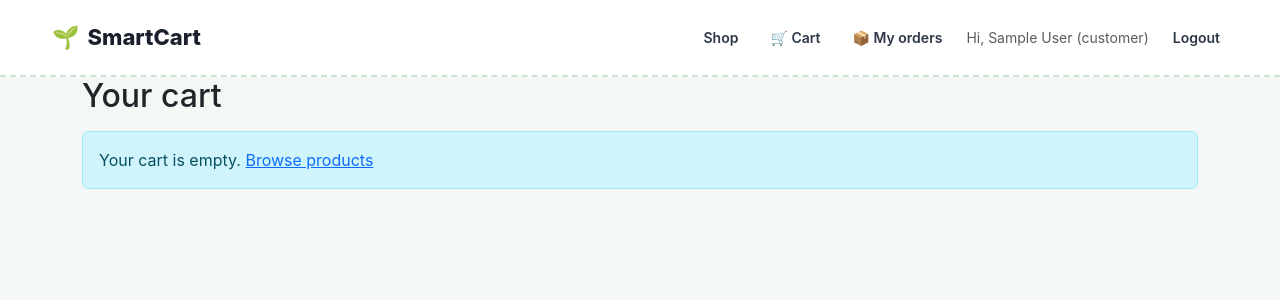
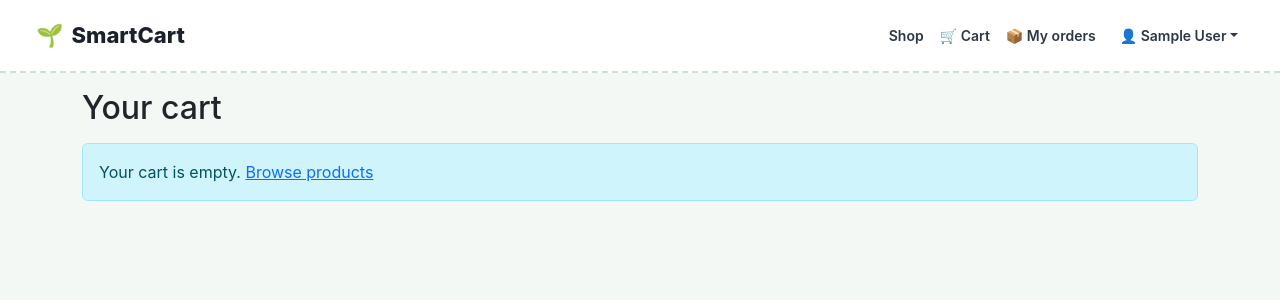
Before and after one commit to Ahana-06/OnlineStore, a Flask app: page /cart in a window 1280 px wide. Shown: the top 300 px of the page. Run offline with Flask 3, Linux system fonts and the light colour scheme; the visitor is signed in with stand-in values (Sample User, id 1); data that the repository does not hold is empty.

Commit message:
Fit the nav bar on one line and space pages below it
The nav collapses into the menu button below 1200px. Admin-only links (flagged orders, users, audit log) move into a Manage menu, and the greeting and Logout into an account menu, so the full admin bar fits without a sideways scroll. Pages get a little top padding so headings don't touch the bar.

```diff
--- a/app/templates/base.html
+++ b/app/templates/base.html
@@ -14,7 +14,7 @@
         /* Top Navigation Header */
         .navbar-custom {
             background: #ffffff;
-            padding: 16px 40px;
+            padding: 14px 24px;
             border-bottom: 2px dashed #cae2d0;
         }
         .navbar-brand {
@@ -113,18 +113,18 @@
             background-color: #cbd5d0;
             color: #4a5568;
         }
-        .navbar-custom .navbar-nav {
-            flex-wrap: wrap;
-            row-gap: 4px;
+        @media (min-width: 1200px) {
+            .navbar-custom .navbar-nav { flex-wrap: nowrap; white-space: nowrap; }
+            .navbar-custom .nav-link { padding-left: 6px !important; padding-right: 6px !important; }
         }
-        @media (max-width: 991px) {
+        @media (max-width: 1199px) {
             .navbar-custom { padding: 12px 16px; }
         }
     </style>
 </head>
 <body>
     <!-- Top Navigation Bar matching the image -->
-    <nav class="navbar navbar-expand-lg navbar-custom">
+    <nav class="navbar navbar-expand-xl navbar-custom">
         <div class="container-fluid">
             <a class="navbar-brand d-flex align-items-center gap-2" href="{{ url_for('shop.products') }}">
                 <span style="font-size: 22px;">🌱</span> SmartCart
@@ -134,7 +134,7 @@
                 <span class="navbar-toggler-icon"></span>
             </button>
             <div class="collapse navbar-collapse" id="mainNav">
-            <div class="navbar-nav ms-auto align-items-lg-center gap-lg-3">
+            <div class="navbar-nav ms-auto align-items-xl-center gap-xl-1">
                 <a class="nav-link" href="{{ url_for('shop.products') }}">Shop</a>
                 {% if current_user.is_authenticated %}
                     <a class="nav-link" href="{{ url_for('shop.cart') }}">🛒 Cart</a>
@@ -148,13 +148,24 @@
                     <a class="nav-link" href="{{ url_for('reports.sales_report') }}">📈 Reports</a>
                 {% endif %}
                 {% if current_user.is_authenticated and current_user.role == 'admin' %}
-                    <a class="nav-link text-danger" href="{{ url_for('insights.flagged_orders') }}">🚩 Flagged</a>
-                    <a class="nav-link" href="{{ url_for('admin.users') }}">👥 Users</a>
-                    <a class="nav-link" href="{{ url_for('admin.audit_log') }}">📝 Audit log</a>
+                    <div class="nav-item dropdown">
+                        <a class="nav-link dropdown-toggle" href="#" role="button" data-bs-toggle="dropdown" aria-expanded="false">🛡️ Manage</a>
+                        <ul class="dropdown-menu dropdown-menu-end">
+                            <li><a class="dropdown-item text-danger" href="{{ url_for('insights.flagged_orders') }}">🚩 Flagged orders</a></li>
+                            <li><a class="dropdown-item" href="{{ url_for('admin.users') }}">👥 Users</a></li>
+                            <li><a class="dropdown-item" href="{{ url_for('admin.audit_log') }}">📝 Audit log</a></li>
+                        </ul>
+                    </div>
                 {% endif %}
                 {% if current_user.is_authenticated %}
-                    <span class="text-muted small">Hi, {{ current_user.name }} ({{ current_user.role }})</span>
-                    <a class="nav-link text-secondary" href="{{ url_for('auth.logout') }}">Logout</a>
+                    <div class="nav-item dropdown ms-xl-2">
+                        <a class="nav-link dropdown-toggle" href="#" role="button" data-bs-toggle="dropdown" aria-expanded="false">👤 {{ current_user.name }}</a>
+                        <ul class="dropdown-menu dropdown-menu-end">
+                            <li><span class="dropdown-item-text small text-muted">Signed in as <b>{{ current_user.role }}</b><br>{{ current_user.email }}</span></li>
+                            <li><hr class="dropdown-divider"></li>
+                            <li><a class="dropdown-item" href="{{ url_for('auth.logout') }}">Logout</a></li>
+                        </ul>
+                    </div>
                 {% else %}
                     <a class="nav-link" href="{{ url_for('auth.login') }}">Login</a>
                     <a class="nav-link" href="{{ url_for('auth.register') }}">Register</a>
@@ -164,7 +175,7 @@
         </div>
     </nav>
 
-    <div class="container mb-5">
+    <div class="container pt-3 mb-5">
         <!-- Flash Alert Bar -->
         {% with messages = get_flashed_messages(with_categories=true) %}
             {% if messages %}
```
